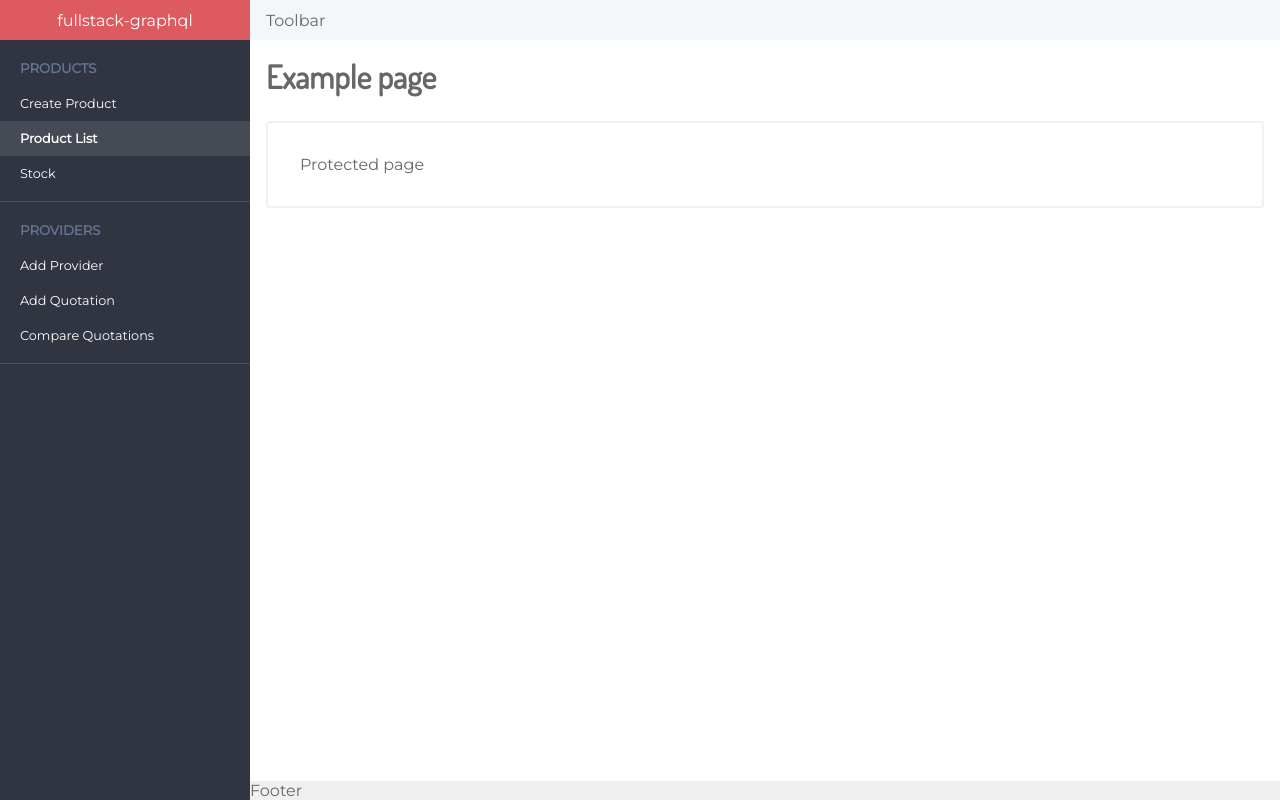
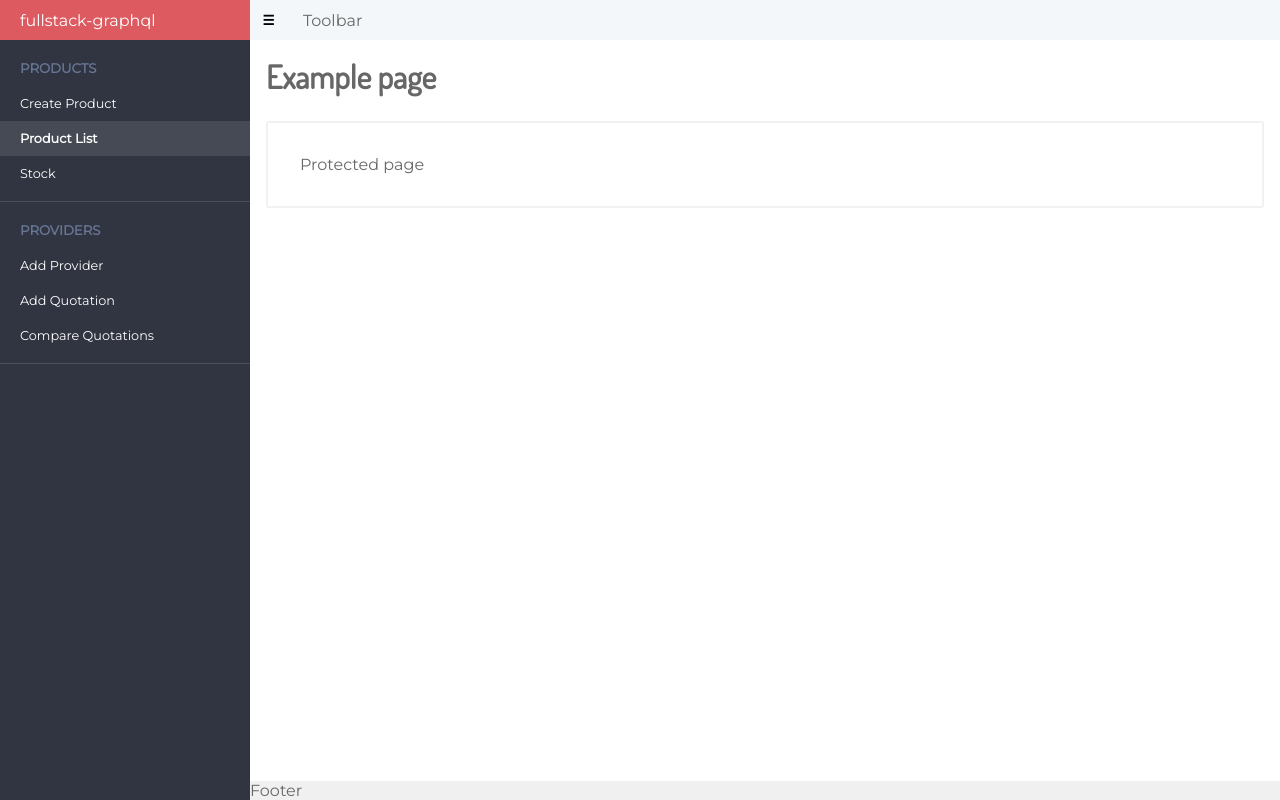
Before and after one commit to stevendinhdev/graphql-apollo, a React (Create React App) app in the folder frontend/: page /page1 in a window 1280 px wide. Built offline with nearby package versions, Linux system fonts and the light colour scheme.

Commit message:
[FRONTEND] make sidebar closable from Layout

```diff
--- a/frontend/src/App.css
+++ b/frontend/src/App.css
@@ -8,6 +8,7 @@
     margin: 0 auto;
 
     --content-width: 1200px;
+    --footer-background: #f0f0f0;
     --logo-background: #dc5a60;
     --sidebar-background: #313541;
     --sidebar-item-hover-background: #1f222d;
@@ -15,7 +16,6 @@
     --sidebar-width: 250px;
     --toolbar-background: #f4f7fa;
     --toolbar-height: 40px;
-    --footer-background: #f0f0f0;
 }
 
 * {
--- a/frontend/src/components/Layout.css
+++ b/frontend/src/components/Layout.css
@@ -1,38 +1,57 @@
 .container {
     display: grid;
-    grid-template-areas: "header header"
+    grid-template-areas: "nav header"
                          "nav main"
                          "nav footer";
-    grid-template-columns: var(--sidebar-width) 1fr;
-    grid-template-rows: var(--toolbar-height) 1fr auto;
+    grid-template-columns: auto 1fr;
+    grid-template-rows: auto 1fr auto;
     height: 100vh;
 }
 
-.header {
+.toolbar {
+    align-items: center;
+    background-color: var(--toolbar-background);
     display: flex;
+    flex: 1;
     grid-area: header;
+    height: var(--toolbar-height);
 }
 
-.header .logo {
+.toolbar__closebtn {
+    cursor: pointer;
+    background: transparent;
+    border: none;
+    font-weight: 700;
+    height: 100%;
+    margin-right: 1rem;
+    outline: none;
+    width: 37px;
+}
+
+.sidebar {
+    background-color: var(--sidebar-background);
+    grid-area: nav;
+    overflow-x: hidden;
+    overflow-y: auto;
+    transition: .5s;
+    white-space: nowrap;
+    width: var(--sidebar-width);
+}
+
+.sidebar--closed {
+    width: 0;
+}
+
+.sidebar .logo {
     align-items: center;
     background-color: var(--logo-background);
     color: #fff;
     display: flex;
     flex: 0 0 var(--sidebar-width);
-    justify-content: center;
-}
-
-.header .toolbar {
-    align-items: center;
-    background-color: var(--toolbar-background);
-    display: flex;
-    flex: 1;
-    padding: 0 1rem;
-}
-
-.sidebar {
-    background-color: var(--sidebar-background);
-    grid-area: nav;
+    height: var(--toolbar-height);
+    overflow: hidden;
+    padding: 0 20px;
+    white-space: nowrap;
 }
 
 .main {
--- a/frontend/src/components/Layout.js
+++ b/frontend/src/components/Layout.js
@@ -1,16 +1,21 @@
-import React from 'react';
+import React, { useState } from 'react';
 import PropTypes from 'prop-types';
 
 import './Layout.css';
 
 const Layout = ({ logo, toolbar, sidebar, children, footer }) => {
+  const [sidebarOpen, setSidebarOpen] = useState(true);
+
   return (
     <div className="container">
-      <header className="header">
+      <header className="toolbar">
+        <button class="toolbar__closebtn" onClick={() => setSidebarOpen(!sidebarOpen)}>☰</button>
+        {toolbar}
+      </header>
+      <nav className={`sidebar ${sidebarOpen ? '' : 'sidebar--closed'}`}>
         <div className="logo">{logo}</div>
-        <nav className="toolbar">{toolbar}</nav>
-      </header>
-      <nav className="sidebar">{sidebar}</nav>
+        {sidebar}
+      </nav>
       <main className="main">
         <div className="content">{children}</div>
       </main>
--- a/frontend/src/components/Sidebar.css
+++ b/frontend/src/components/Sidebar.css
@@ -35,7 +35,6 @@
     text-decoration: none;
     width: 100%;
     padding: 10px 20px;
-    overflow: hidden;
     display: flex;
 }
 
```
